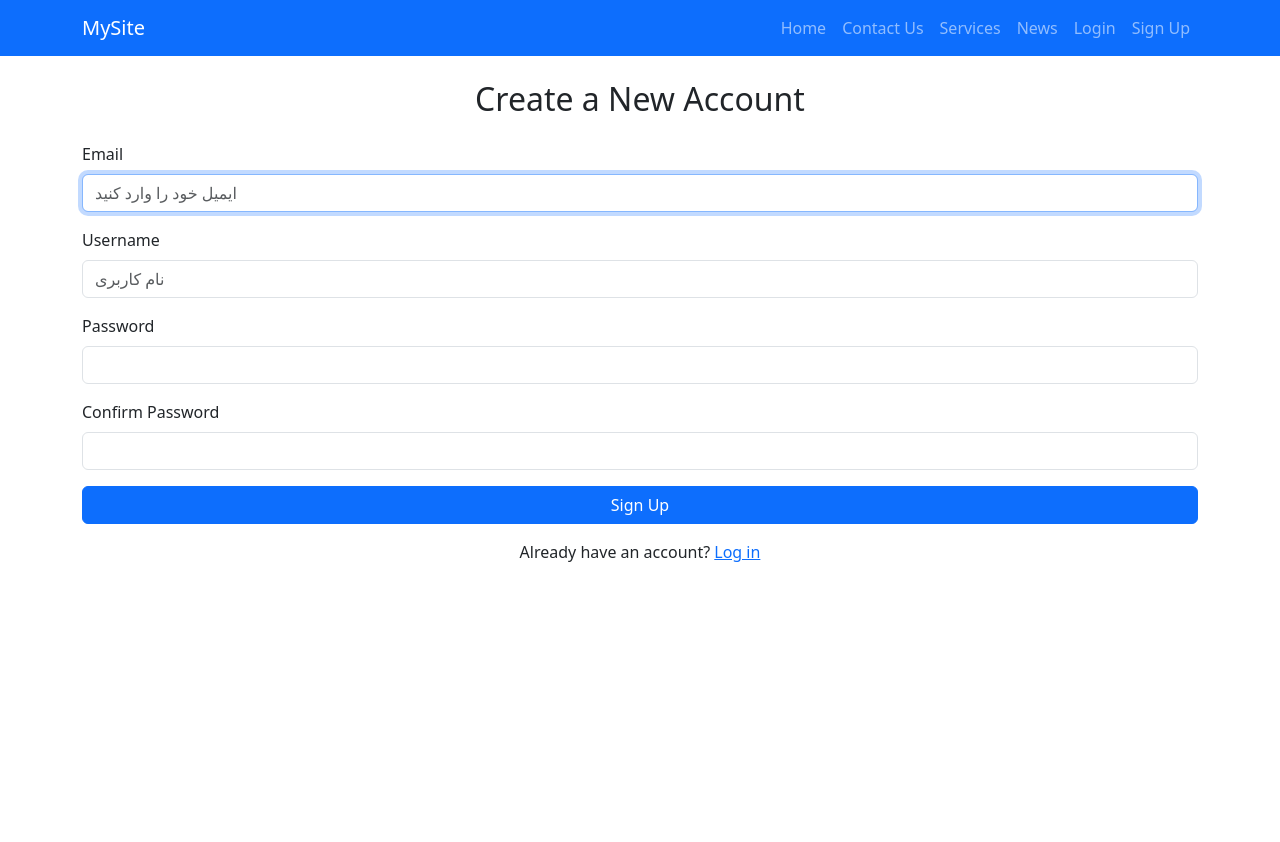
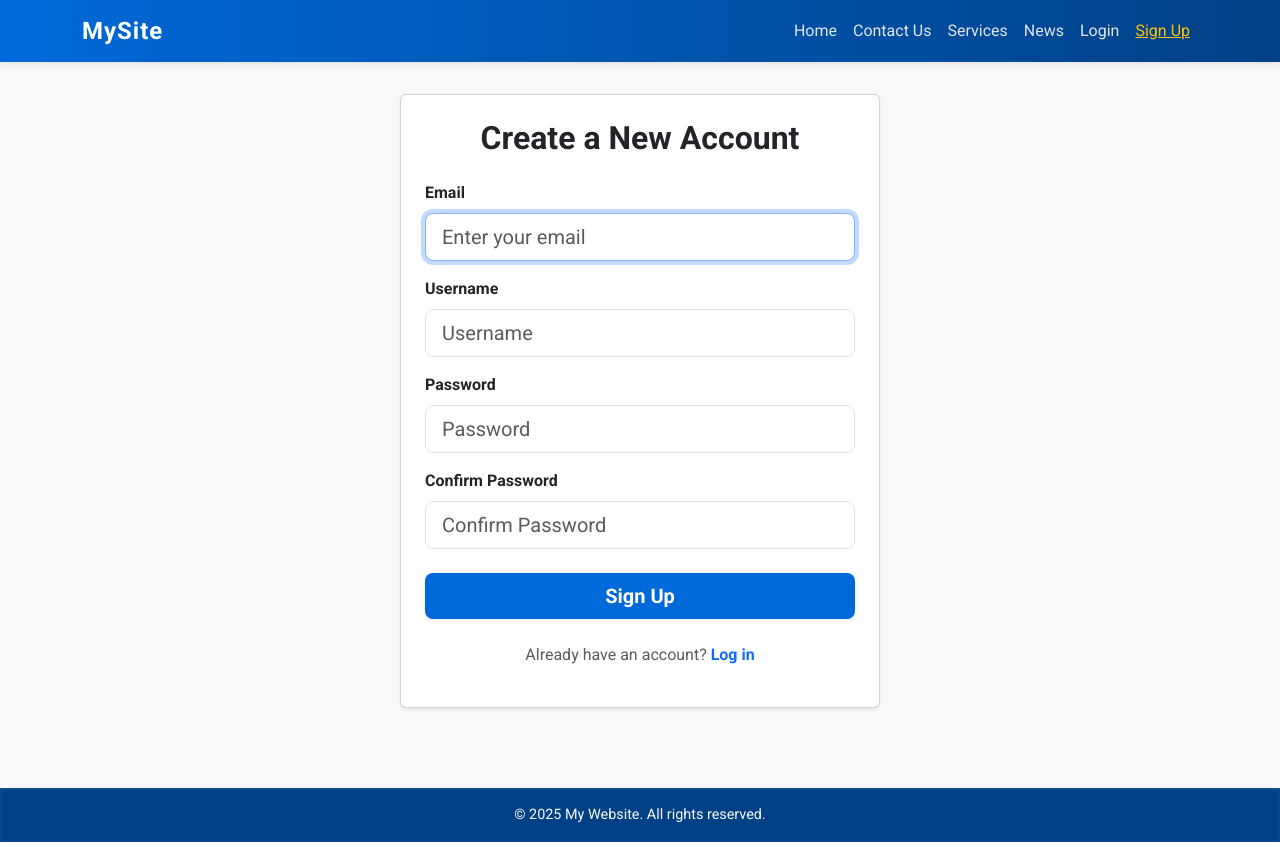
Before and after one commit to Nasrat-Nasrati/custom-and-professional-login-django, a Django app: page /accounts/signup/ in a window 1280 px wide. Before the commit the page ends 562 px from the top, so only its background shows below. Run offline with Django 5.2, Linux system fonts and the light colour scheme; some libraries are stand-ins or nearby versions.

Commit message:
added the all style

```diff
--- a/accounts/forms.py
+++ b/accounts/forms.py
@@ -15,6 +15,10 @@ class SignupForm(UserCreationForm):
             'password1': forms.PasswordInput(attrs={'class': 'form-control', 'placeholder': 'رمز عبور'}),
             'password2': forms.PasswordInput(attrs={'class': 'form-control', 'placeholder': 'تکرار رمز عبور'}),
         }
+    def clean_username(self):
+        username = self.cleaned_data.get('username')
+        # اینجا اعتبارسنجی پیش‌فرض username را حذف کردیم (هر مقداری را قبول می‌کند)
+        return username
 
 class LoginForm(AuthenticationForm):
     username = forms.EmailField(label="Email")
--- a/accounts/templates/accounts/signup.html
+++ b/accounts/templates/accounts/signup.html
@@ -1,62 +1,68 @@
 {% extends 'base.html' %}
-
 {% load widget_tweaks %}
 
-{% block title %}Sign Up{% endblock %}
+{% block title %}Sign Up - My Website{% endblock %}
 
 {% block extra_head %}
 <script src="https://www.google.com/recaptcha/api.js" async defer></script>
 {% endblock %}
 
 {% block content %}
-<h2 class="mb-4 text-center">Create a New Account</h2>
+<div class="container d-flex justify-content-center align-items-center" style="min-height: 75vh;">
+  <div class="card shadow-sm p-4" style="max-width: 480px; width: 100%;">
+    <h2 class="text-center mb-4 fw-bold">Create a New Account</h2>
+
     <form method="post" novalidate>
       {% csrf_token %}
 
       <div class="mb-3">
-        <label for="id_email" class="form-label">Email</label>
-        {{ form.email|attr:"class:form-control placeholder:Enter your email" }}
+        <label for="id_email" class="form-label fw-semibold">Email</label>
+        {{ form.email|attr:"class:form-control form-control-lg" |attr:"placeholder:Enter your email" }}
         {% if form.email.errors %}
-            <div class="text-danger small">{{ form.email.errors.0 }}</div>
+          <div class="text-danger small mt-1">{{ form.email.errors.0 }}</div>
         {% endif %}
       </div>
 
       <div class="mb-3">
-        <label for="id_username" class="form-label">Username</label>
-        {{ form.username|attr:"class:form-control placeholder:Username" }}
+        <label for="id_username" class="form-label fw-semibold">Username</label>
+        {{ form.username|attr:"class:form-control form-control-lg" |attr:"placeholder:Username" }}
         {% if form.username.errors %}
-            <div class="text-danger small">{{ form.username.errors.0 }}</div>
+          <div class="text-danger small mt-1">{{ form.username.errors.0 }}</div>
         {% endif %}
       </div>
 
       <div class="mb-3">
-        <label for="id_password1" class="form-label">Password</label>
-        {{ form.password1|attr:"class:form-control placeholder:Password" }}
+        <label for="id_password1" class="form-label fw-semibold">Password</label>
+        {{ form.password1|attr:"class:form-control form-control-lg" |attr:"placeholder:Password" }}
         {% if form.password1.errors %}
-            <div class="text-danger small">{{ form.password1.errors.0 }}</div>
+          <div class="text-danger small mt-1">{{ form.password1.errors.0 }}</div>
         {% endif %}
       </div>
 
       <div class="mb-3">
-        <label for="id_password2" class="form-label">Confirm Password</label>
-        {{ form.password2|attr:"class:form-control placeholder:Confirm Password" }}
+        <label for="id_password2" class="form-label fw-semibold">Confirm Password</label>
+        {{ form.password2|attr:"class:form-control form-control-lg" |attr:"placeholder:Confirm Password" }}
         {% if form.password2.errors %}
-            <div class="text-danger small">{{ form.password2.errors.0 }}</div>
+          <div class="text-danger small mt-1">{{ form.password2.errors.0 }}</div>
         {% endif %}
       </div>
 
-    <div class="mb-3">
+      <div class="mb-4">
         {{ form.captcha }}
         {% if form.captcha.errors %}
-            <div class="text-danger small">{{ form.captcha.errors.0 }}</div>
+          <div class="text-danger small mt-1">{{ form.captcha.errors.0 }}</div>
         {% endif %}
       </div>
 
-    <button type="submit" class="btn btn-primary w-100">Sign Up</button>
+      <button type="submit" class="btn btn-primary w-100 btn-lg fw-semibold shadow-sm">
+        Sign Up
+      </button>
     </form>
 
-<p class="mt-3 text-center">
+    <p class="mt-4 text-center text-muted">
       Already have an account?
-    <a href="{% url 'accounts:login' %}">Log in</a>
+      <a href="{% url 'accounts:login' %}" class="text-decoration-none fw-semibold">Log in</a>
     </p>
+  </div>
+</div>
 {% endblock %}
--- a/templates/base.html
+++ b/templates/base.html
@@ -1,56 +1,138 @@
 <!DOCTYPE html>
-<html lang="en">
+<html lang="en" >
 <head>
   <meta charset="UTF-8" />
   <meta name="viewport" content="width=device-width, initial-scale=1" />
+
   <title>{% block title %}My Website{% endblock %}</title>
+
+  <!-- Google Fonts -->
+  <link href="https://fonts.googleapis.com/css2?family=Roboto:wght@400;700&display=swap" rel="stylesheet" />
+
+  <!-- Bootstrap 5 CSS -->
   <link href="https://cdn.jsdelivr.net/npm/bootstrap@5.3.0/dist/css/bootstrap.min.css" rel="stylesheet" />
+
+  <style>
+    /* Body */
+    body {
+      font-family: 'Roboto', sans-serif;
+      background-color: #f8f9fa;
+      padding-top: 70px; /* برای جای ناوبری ثابت */
+      color: #343a40;
+    }
+
+    /* Navbar */
+    nav.navbar {
+      background: linear-gradient(90deg, #0069d9, #004085);
+      box-shadow: 0 2px 8px rgb(0 0 0 / 0.1);
+      position: fixed;
+      width: 100%;
+      top: 0;
+      z-index: 1030;
+    }
+
+    nav.navbar .navbar-brand {
+      font-weight: 700;
+      font-size: 1.5rem;
+      color: #fff !important;
+      letter-spacing: 1px;
+    }
+
+    nav.navbar .nav-link {
+      color: #e2e6ea !important;
+      font-weight: 500;
+      transition: color 0.3s ease;
+    }
+
+    nav.navbar .nav-link:hover,
+    nav.navbar .nav-link.active {
+      color: #ffc107 !important; /* رنگ زرد */
+      text-decoration: underline;
+    }
+
+    /* پیام‌های django messages */
+    .messages {
+      max-width: 700px;
+      margin: 1rem auto;
+    }
+
+    /* فوتر */
+    footer {
+      background-color: #004085;
+      color: #f8f9fa;
+      padding: 1rem 0;
+      text-align: center;
+      font-size: 0.9rem;
+      box-shadow: inset 0 1px 5px rgb(255 255 255 / 0.1);
+      margin-top: 3rem;
+    }
+
+    /* دکمه‌ها */
+    .btn-primary {
+      background: #0069d9;
+      border: none;
+      transition: background-color 0.3s ease;
+    }
+    .btn-primary:hover {
+      background: #004085;
+    }
+
+    /* بخش محتوا */
+    main.container {
+      min-height: 70vh; /* حداقل ارتفاع محتوا */
+      padding-bottom: 2rem;
+    }
+  </style>
+
   {% block extra_head %}{% endblock %}
 </head>
 <body>
 
-<nav class="navbar navbar-expand-lg navbar-dark bg-primary">
+<nav class="navbar navbar-expand-lg navbar-dark">
   <div class="container">
     <a class="navbar-brand" href="{% url 'accounts:home' %}">MySite</a>
-        <button class="navbar-toggler" type="button" data-bs-toggle="collapse" data-bs-target="#navbarContent">
+    <button class="navbar-toggler" type="button" data-bs-toggle="collapse" data-bs-target="#navbarContent"
+            aria-controls="navbarContent" aria-expanded="false" aria-label="Toggle navigation">
       <span class="navbar-toggler-icon"></span>
     </button>
 
     <div class="collapse navbar-collapse" id="navbarContent">
       <ul class="navbar-nav ms-auto">
-                <!-- منوی شما اینجا -->
+        <!-- منوهای عمومی -->
         <li class="nav-item">
-                    <a class="nav-link" href="{% url 'accounts:home' %}">Home</a>
+          <a class="nav-link {% if request.resolver_match.url_name == 'home' %}active{% endif %}" href="{% url 'accounts:home' %}">Home</a>
         </li>
         <li class="nav-item">
-                    <a class="nav-link" href="{% url 'accounts:contact' %}">Contact Us</a>
+          <a class="nav-link {% if request.resolver_match.url_name == 'contact' %}active{% endif %}" href="{% url 'accounts:contact' %}">Contact Us</a>
         </li>
         <li class="nav-item">
-                    <a class="nav-link" href="{% url 'accounts:services' %}">Services</a>
+          <a class="nav-link {% if request.resolver_match.url_name == 'services' %}active{% endif %}" href="{% url 'accounts:services' %}">Services</a>
         </li>
         <li class="nav-item">
-                    <a class="nav-link" href="{% url 'accounts:news' %}">News</a>
+          <a class="nav-link {% if request.resolver_match.url_name == 'news' %}active{% endif %}" href="{% url 'accounts:news' %}">News</a>
         </li>
 
         {% if user.is_authenticated %}
+          <!-- منوهای مخصوص کاربر وارد شده -->
           <li class="nav-item">
-                        <a class="nav-link" href="{% url 'accounts:students' %}">Students</a>
+            <a class="nav-link {% if request.resolver_match.url_name == 'students' %}active{% endif %}" href="{% url 'accounts:students' %}">Students</a>
           </li>
           <li class="nav-item">
-                        <a class="nav-link" href="{% url 'accounts:teachers' %}">Teachers</a>
+            <a class="nav-link {% if request.resolver_match.url_name == 'teachers' %}active{% endif %}" href="{% url 'accounts:teachers' %}">Teachers</a>
           </li>
           <li class="nav-item">
-                        <a class="nav-link" href="{% url 'accounts:courses' %}">Courses</a>
+            <a class="nav-link {% if request.resolver_match.url_name == 'courses' %}active{% endif %}" href="{% url 'accounts:courses' %}">Courses</a>
           </li>
           <li class="nav-item">
             <a class="nav-link" href="{% url 'accounts:logout' %}">Logout</a>
           </li>
         {% else %}
+          <!-- منوهای کاربران مهمان -->
           <li class="nav-item">
-                        <a class="nav-link" href="{% url 'accounts:login' %}">Login</a>
+            <a class="nav-link {% if request.resolver_match.url_name == 'login' %}active{% endif %}" href="{% url 'accounts:login' %}">Login</a>
           </li>
           <li class="nav-item">
-                        <a class="nav-link" href="{% url 'accounts:signup' %}">Sign Up</a>
+            <a class="nav-link {% if request.resolver_match.url_name == 'signup' %}active{% endif %}" href="{% url 'accounts:signup' %}">Sign Up</a>
           </li>
         {% endif %}
       </ul>
@@ -58,13 +140,31 @@
   </div>
 </nav>
 
+<!-- نمایش پیام‌ها -->
+<div class="messages container">
+  {% if messages %}
+    {% for message in messages %}
+      <div class="alert alert-{{ message.tags }} alert-dismissible fade show" role="alert">
+        {{ message }}
+        <button type="button" class="btn-close" data-bs-dismiss="alert" aria-label="Close"></button>
+      </div>
+    {% endfor %}
+  {% endif %}
+</div>
+
 <main class="container mt-4">
   {% block content %}
   <!-- محتوای صفحات فرزند اینجا رندر می‌شود -->
   {% endblock %}
 </main>
 
+<footer>
+  © 2025 My Website. All rights reserved.
+</footer>
+
+<!-- Bootstrap 5 JS Bundle -->
 <script src="https://cdn.jsdelivr.net/npm/bootstrap@5.3.0/dist/js/bootstrap.bundle.min.js"></script>
+
 {% block extra_js %}{% endblock %}
 
 </body>
```
Also changed, not shown: accounts/templates/accounts/home.html (+20 -5 lines), accounts/templates/accounts/logged_out.html (+16 -4 lines), accounts/templates/accounts/login.html (+30 -21 lines). Lines whose indentation alone changed are shown as unchanged.
